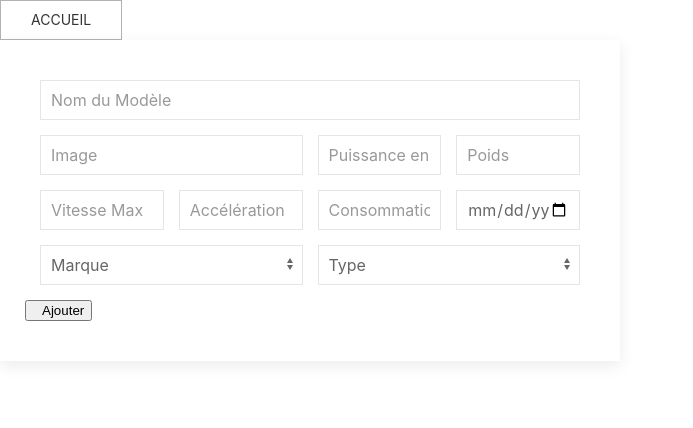
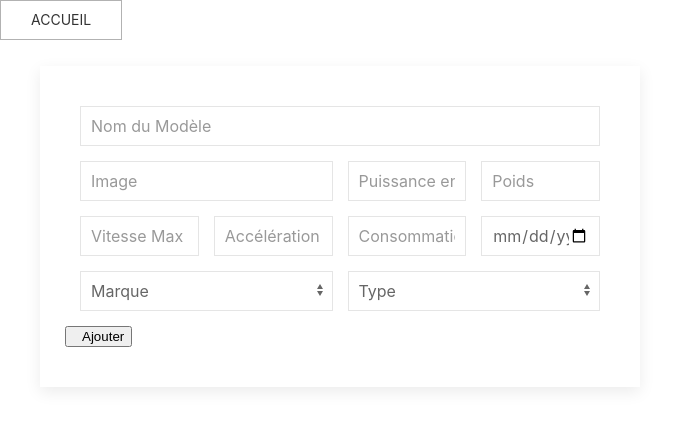
Before and after one commit to teyssedou/exo_Ben, a PHP site: page /ajout.php in a window 1280 px wide. Shown: the top 428 px of the page, without its empty margins (0-693 px from the left). Run offline with PHP 8.4, Linux system fonts and the light colour scheme; data that the repository does not hold is empty; some libraries are stand-ins or nearby versions.

Commit message:
Modif presentation

```diff
--- a/ajout.php
+++ b/ajout.php
@@ -5,7 +5,7 @@ require 'component/header.php';
 ?>
 <a class="uk-button uk-button-default" href="index.php">Accueil</a>
 
-<div class="uk-child-width-1-2@s uk-grid-match" uk-grid>
+<div class="uk-child-width-1-2@s uk-grid-match ajout" uk-grid>
     <div>
         <div class="uk-card uk-card-default uk-card-hover uk-card-body">
 
--- a/assets/css/style.css
+++ b/assets/css/style.css
@@ -3,3 +3,10 @@
 #h2Index {
     text-align: center;
 }
+
+/* ajout.php */
+
+.uk-grid-match.ajout {
+    display: flex;
+    margin: 2% auto;
+}
--- a/vue/list.php
+++ b/vue/list.php
@@ -4,7 +4,7 @@
 
 $resultat = Voiture::affiche();
 ?>
-   <div class="uk-child-width-1-2@s uk-grid-match" uk-grid>
+   <div class="uk-child-width-1-3@s uk-grid-match" uk-grid>
 
     <?php
 foreach ($resultat as $donnee) {
```
